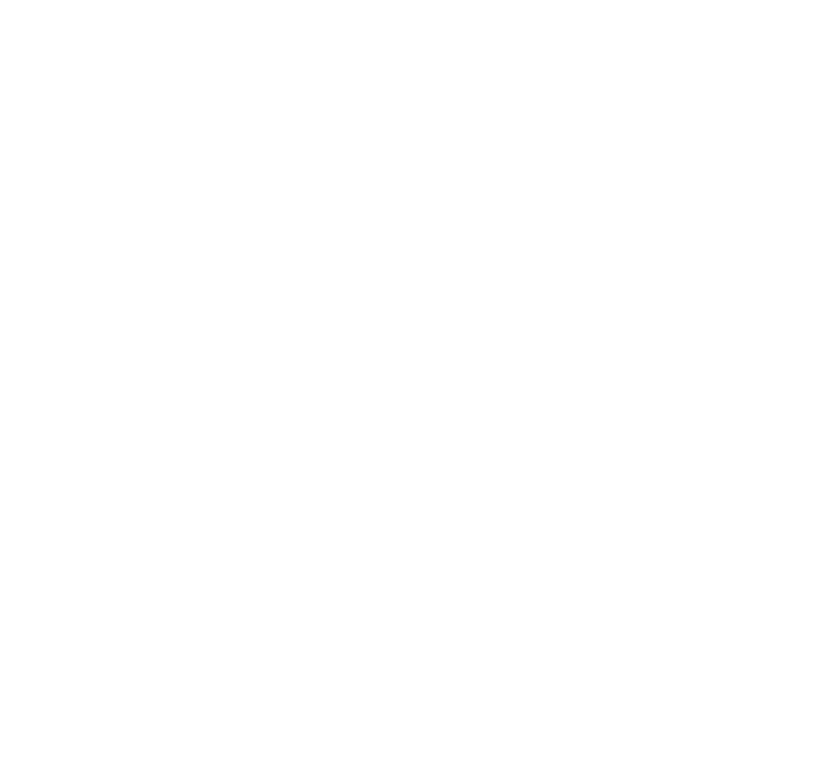
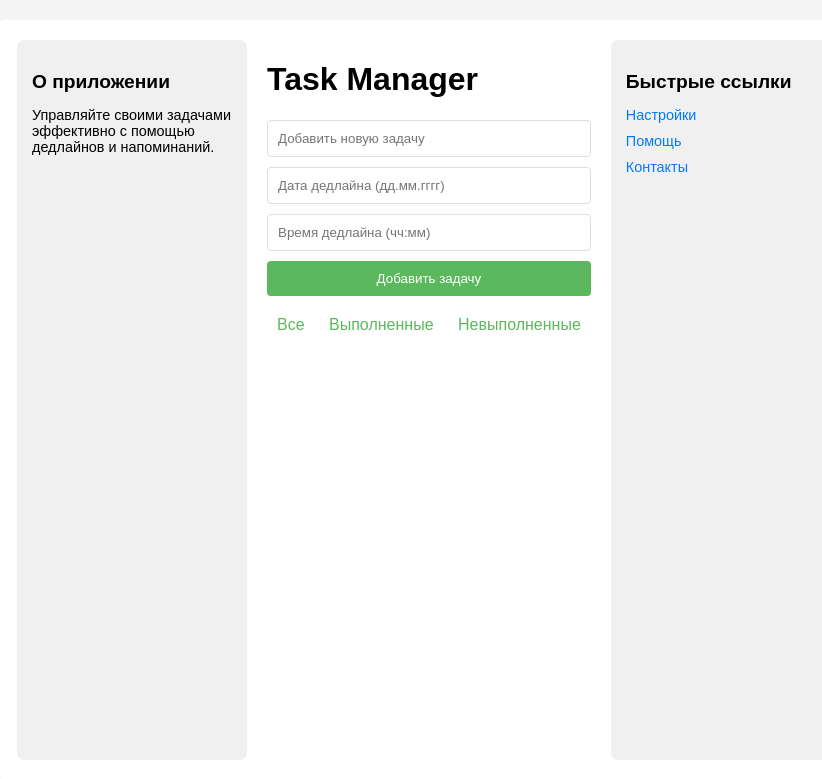
Before and after one commit to mvksimm/task_manager, a Flask app: page / in a window 1280 px wide. Before the commit the part shown is empty. Shown: the top 779 px of the page, without its empty margins (23-845 px from the left). Run offline with Flask 3, Linux system fonts and the light colour scheme; some libraries are stand-ins or nearby versions.

Commit message:
add html part

```diff
--- a/templates/index.html
+++ b/templates/index.html
@@ -1,10 +1,91 @@
 <!DOCTYPE html>
-<html lang="en">
+<html lang="ru">
 <head>
     <meta charset="UTF-8">
-    <title>Title</title>
+    <title>Task Manager</title>
+    <!-- Подключаем стили и библиотеки -->
+    <link rel="stylesheet" href="{{ url_for('static', filename='style.css') }}">
+    <!-- Библиотеки для анимаций -->
+    <link rel="stylesheet" href="https://cdnjs.cloudflare.com/ajax/libs/animate.css/4.1.1/animate.min.css">
+    <link rel="stylesheet" href="https://cdnjs.cloudflare.com/ajax/libs/aos/2.3.4/aos.css">
 </head>
 <body>
+    <div class="container">
+        <!-- Левая боковая панель -->
+        <aside class="sidebar-left">
+            <h2>О приложении</h2>
+            <p>Управляйте своими задачами эффективно с помощью дедлайнов и напоминаний.</p>
+        </aside>
 
+        <!-- Основной контент -->
+        <main class="content">
+            <div class="main-content" data-aos="fade-up">
+                <h1>Task Manager</h1>
+
+                <!-- Форма добавления задачи -->
+                <form action="/add" method="POST" class="task-form" data-aos="fade-up">
+                    <input type="text" name="content" placeholder="Добавить новую задачу" required>
+                    <input type="text" name="date" placeholder="Дата дедлайна (дд.мм.гггг)" pattern="\d{2}\.\d{2}\.\d{4}">
+                    <input type="text" name="time" placeholder="Время дедлайна (чч:мм)" pattern="\d{2}:\d{2}">
+                    <button type="submit" class="add-btn">Добавить задачу</button>
+                </form>
+
+                <!-- Фильтры задач -->
+                <div class="filters" data-aos="fade-up">
+                    <a href="{{ url_for('index', filter='all') }}">Все</a>
+                    <a href="{{ url_for('index', filter='completed') }}">Выполненные</a>
+                    <a href="{{ url_for('index', filter='pending') }}">Невыполненные</a>
+                </div>
+
+                <!-- Список задач -->
+                <ul class="task-list">
+                    {% for task in tasks %}
+                    <li class="{% if task.completed %}completed{% endif %}" data-aos="fade-up">
+                        {% if task.completed %}
+                        <span class="checkmark">&#10003;</span>
+                        {% endif %}
+                        <span class="task-content">{{ task.content }}</span>
+                        {% if task.deadline and not task.completed %}
+                        <span class="deadline">
+                            Дедлайн: {{ task.deadline.strftime('%d.%m.%Y %H:%M') }}
+                            <span class="timer" data-deadline="{{ task.deadline.isoformat() }}"></span>
+                        </span>
+                        {% endif %}
+                        <div class="actions">
+                            <a href="/complete/{{ task.id }}">{{ "Отменить" if task.completed else "Выполнить" }}</a>
+                            <a href="/update/{{ task.id }}">Редактировать</a>
+                            <a href="/delete/{{ task.id }}">Удалить</a>
+                        </div>
+                    </li>
+                    {% endfor %}
+                </ul>
+            </div>
+        </main>
+
+        <!-- Правая боковая панель -->
+        <aside class="sidebar-right">
+            <h2>Быстрые ссылки</h2>
+            <ul>
+                <li><a href="#">Настройки</a></li>
+                <li><a href="#">Помощь</a></li>
+                <li><a href="#">Контакты</a></li>
+            </ul>
+        </aside>
+    </div>
+
+    <!-- Подключаем скрипты -->
+    <script src="https://cdnjs.cloudflare.com/ajax/libs/aos/2.3.4/aos.js"></script>
+    <!-- GSAP для анимаций -->
+    <script src="https://cdnjs.cloudflare.com/ajax/libs/gsap/3.11.2/gsap.min.js"></script>
+    <!-- Mo.js для эффектов -->
+    <script src="https://cdnjs.cloudflare.com/ajax/libs/mo-js/0.288.0/mo.min.js"></script>
+    <!-- Наш скрипт -->
+    <script src="{{ url_for('static', filename='timer.js') }}"></script>
+    <script>
+        // Инициализация AOS
+        AOS.init({
+            duration: 1000, // Продолжительность анимаций
+        });
+    </script>
 </body>
 </html>
```
Also changed, not shown: templates/update.html (+15 -2 lines).
